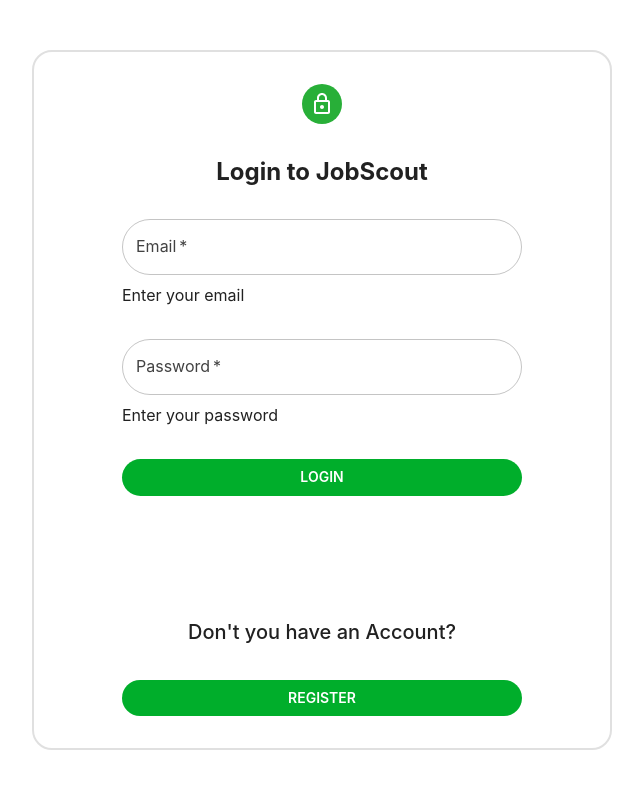
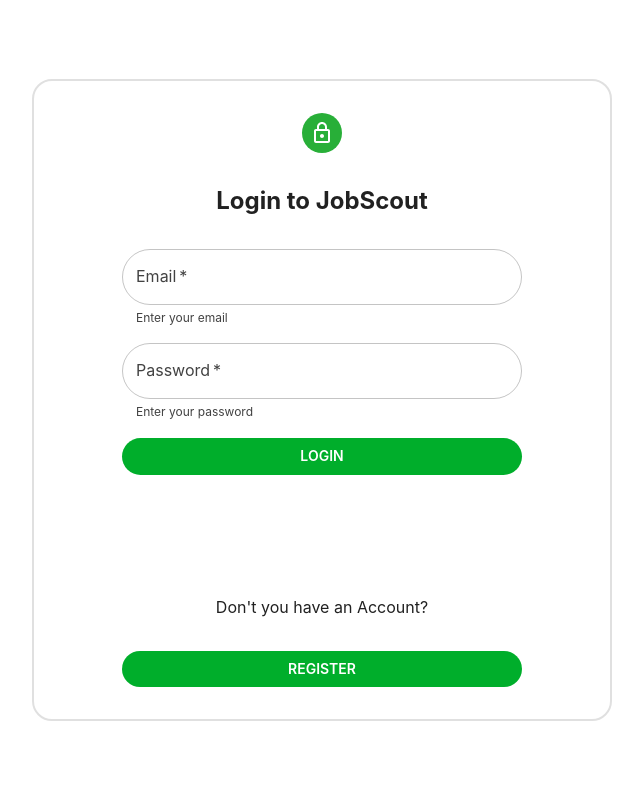
Before and after one commit to zetcco/jobscout-frontend, a React (Create React App) app: page /login in a window 1280 px wide. Shown: the top 788 px of the page, without its empty margins (318-961 px from the left). Built offline with nearby package versions, Linux system fonts and the light colour scheme.

Commit message:
Login form fix

```diff
--- a/src/components/authentication/SigninForm.jsx
+++ b/src/components/authentication/SigninForm.jsx
@@ -1,6 +1,6 @@
 import React from "react";
 import TextField from '@mui/material/TextField';
-import { Avatar, Button, Grid, Stack, Typography} from '@mui/material';
+import { Avatar, Button, Stack, Typography} from '@mui/material';
 import LockOutlinedIcon from '@mui/icons-material/LockOutlined';
 import { CenteredHeaderCard } from "../cards/CenteredHeaderCard";
 import { Link as RouterLink } from "react-router-dom";
@@ -13,17 +13,17 @@
         footer = {<Button component={RouterLink} to={"/signup/type"} variant="contained" fullWidth>Register</Button>}
         children = {
             <Stack direction={'column'} spacing={15} sx={{ width: '100%' }}>
-                <Stack direction={'column'} spacing = {4}>
+                <Stack direction={'column'} spacing = {2}>
                     <Stack spacing={1} flexGrow = {1} direction = {'column'}>
                         <TextField
                             id="outlined-basic"
                             label="Email"
                             variant="outlined"
                             placeholder = "youremail@example.com"
+                            helperText="Enter your email"
                             fullWidth
                             required
                             />
-                        <Typography>Enter your email</Typography>
                     </Stack>
 
                     <Stack spacing={1} flexGlow = {1} direction = {'column'}>
@@ -32,11 +32,11 @@
                             label="Password"
                             variant="outlined"
                             placeholder = "Your Password"
+                            helperText="Enter your password"
                             type = "password"
                             fullWidth
                             required
                         />
-                        <Typography>Enter your password</Typography>
                     </Stack>
 
                     <Stack flexGrow={1}>
@@ -45,7 +45,7 @@
                 </Stack>
                 <Stack>
                     <Stack align= {'center'} flexGrow={1}>
-                        <Typography variant = {'h6'}>Don't you have an Account?</Typography>
+                        <Typography variant='body'>Don't you have an Account?</Typography>
                     </Stack>
                 </Stack>
         </Stack>
```
